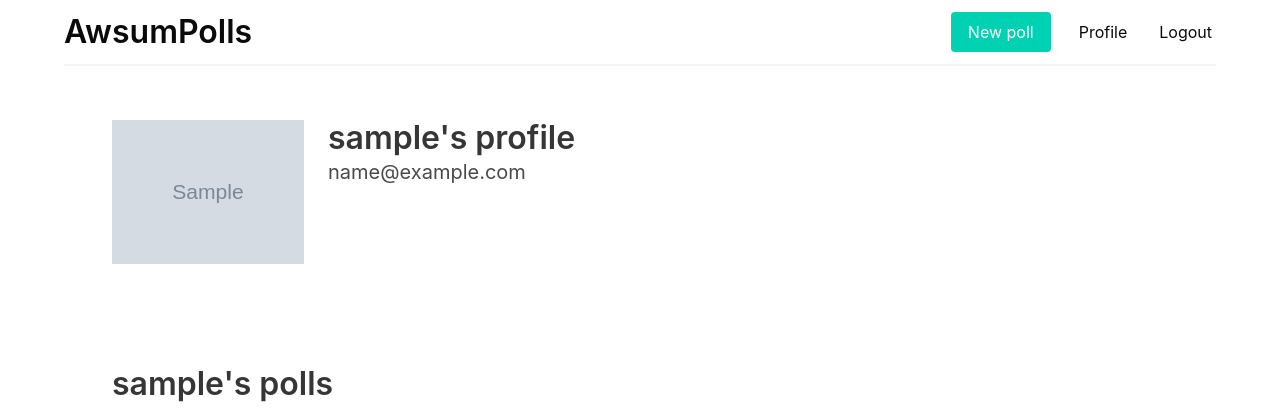
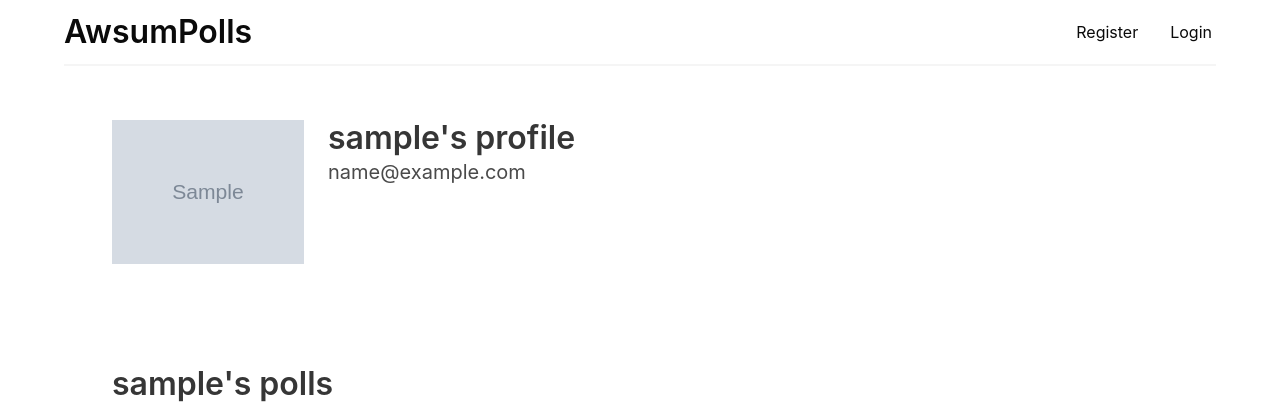
Before and after one commit to rniem379349/pollingapp, a Django app: a page that uses users/templates/users/profile_page.html in a window 1280 px wide. Shown: the top 420 px of the page. Run offline with Django 3.2, Linux system fonts and the light colour scheme; tables that the repository leaves empty hold one stand-in row (values such as "Sample post"); grey boxes marked "Sample" are stand-in pictures.

Commit message:
fix profile authentication when not logged in, question edit view

```diff
--- a/pollingapp/settings.py
+++ b/pollingapp/settings.py
@@ -158,9 +158,6 @@ MEDIA_URL = '/media/'
 
 AWS_ACCESS_KEY_ID = os.environ.get('AWS_ACCESS_KEY_ID')
 AWS_SECRET_ACCESS_KEY = os.environ.get('AWS_SECRET_ACCESS_KEY')
-# AWS_STORAGE_BUCKET_NAME = os.environ.get('AWSUMPOLLS_AWS_STORAGE_BUCKET_NAME')
-# AWS_BUCKET_NAME = os.environ.get('AWSUMPOLLS_AWS_STORAGE_BUCKET_NAME')
-# S3_BUCKET_NAME = os.environ.get('AWSUMPOLLS_AWS_STORAGE_BUCKET_NAME')
 AWS_STORAGE_BUCKET_NAME = os.environ['AWS_STORAGE_BUCKET_NAME']
 S3_BUCKET_NAME = os.environ['AWS_STORAGE_BUCKET_NAME']
 
--- a/polls/forms.py
+++ b/polls/forms.py
@@ -18,10 +18,7 @@ class QuestionCreationForm(forms.ModelForm):
     def clean_ends_on(self):
         timestamp = self.cleaned_data['ends_on']
         now = timezone.now()
-        print("ts:", timestamp)
-        print("now:",now)
         if timestamp:
-            print(timestamp < now + timezone.timedelta(hours=2))
             if timestamp < now + timezone.timedelta(hours=2):
                 raise ValidationError("The minimum duration of a poll is two hours.")
 
--- a/polls/templates/polls/editquestion.html
+++ b/polls/templates/polls/editquestion.html
@@ -12,6 +12,9 @@
                 </legend>
                 <p class="subtitle is-size-6">Edit your poll here. Please note that the duration cannot be edited.</p>
                 <div class="field">
+                    {% for hidden in form.hidden_fields %}
+                        {{ hidden }}
+                    {% endfor %}
                     <label class="label">Question</label>
                     <div class="control">
                         {{ form.question_text|setupinputfield:'Question text' }}
@@ -21,6 +24,9 @@
                 <label class="label">Choices</label>
                 {{ formset.management_form }}
                 {% for q_form in formset %}
+                    {% for hidden in q_form.hidden_fields %}
+                        {{ hidden }}
+                    {% endfor %}
                     <div class="field">
                         <div class="control">
                             {{ q_form.choice_text|setupinputfield:"Choice" }}
--- a/users/templates/users/profile_page.html
+++ b/users/templates/users/profile_page.html
@@ -9,14 +9,14 @@
                 <img class="" src="{{ profile.profile_pic.url }}">
             </div>
             <div class="column has-text-left">
-                <h2 class="title">{{ user.username }}'s profile</h2>
-                <h2 class="subtitle">{{ user.email }}</h2>
+                <h2 class="title">{{ profile_user.username }}'s profile</h2>
+                <h2 class="subtitle">{{ profile_user.email }}</h2>
             </div>
         </div>
     </section>
 
     <section class="section">
-        <h2 class="title">{{ user.username }}'s polls</h2>
+        <h2 class="title">{{ profile_user.username }}'s polls</h2>
         <div class="columns is-3 is-multiline is-vcentered is-variable">
             {% if questions %}
                 {% for question, index in questions %}
--- a/users/views.py
+++ b/users/views.py
@@ -94,27 +94,6 @@ class ProfileEditView(generic.UpdateView, LoginRequiredMixin):
         return redirect(reverse_lazy('users:user_profile', kwargs={'pk':self.request.user.pk}))
 
 
-# class ProfileEditView(generic.UpdateView, LoginRequiredMixin):
-#     form_class = UserUpdateForm
-#     second_form_class = ProfileUpdateForm
-#     template_name = 'users/profile.html'
-
-#     def get_queryset(self):
-#         return User.objects.filter(pk=self.request.user.pk)
-
-#     def get(self, request, *args, **kwargs):
-#         return super().get(request, *args, **kwargs)
-
-#     def form_valid(self, form):
-#         form.save()
-#         messages.success(self.request, 'Changes saved.')
-#         return redirect(reverse_lazy('users:user_profile', kwargs={'pk':self.request.user.pk}))
-
-#     def form_invalid(self, form):
-#         messages.info(self.request, 'Could not save changes. Please check that the fields are filled out correctly.')
-#         return redirect(reverse_lazy('users:user_profile', kwargs={'pk':self.request.user.pk}))
-
-
 class ProfileView(generic.ListView):
     model = Question
     template_name = 'users/profile_page.html'
@@ -122,9 +101,8 @@ class ProfileView(generic.ListView):
 
     def get_context_data(self, **kwargs):
         context = super().get_context_data(**kwargs)
-        context["user"] = get_object_or_404(User, username=self.kwargs.get('username'))
-        context["profile"] = Profile.objects.get(user=context['user'])
-        print(context)
+        context["profile_user"] = get_object_or_404(User, username=self.kwargs.get('username'))
+        context["profile"] = Profile.objects.get(user=context['profile_user'])
         return context
 
     def get_question_indexes_odd_or_not(self, object_list):
```
Also changed, not shown: polls/views.py (+2 -9 lines).
